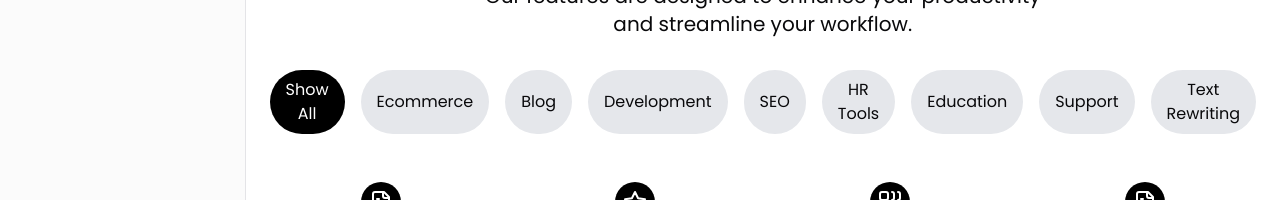
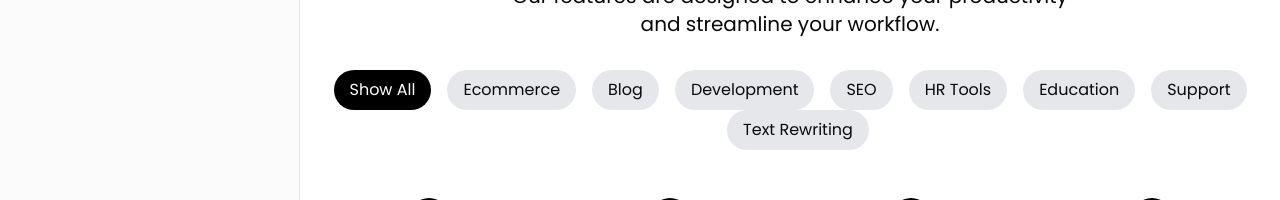
Before and after one commit to Rdrudra99/WhyMe.tech-Free-AI-Content-Creation-Hub, a Next.js app: page /dashboard in a window 1280 px wide. Shown: the part 246-446 px from the top of the page. Built offline with nearby package versions, Linux system fonts and the light colour scheme; no server answers.

Commit message:
fix ui issue in buttons in homepage

```diff
--- a/app/(dashboard)/dashboard/page.tsx
+++ b/app/(dashboard)/dashboard/page.tsx
@@ -49,7 +49,7 @@ export default function PlaceholdersAndVanishInputDemo() {
           <UserButton />
         </div>
       </header>
-      <div className="container px-4 md:px-6 py-6 md:py-12 lg:py-16 xl:py-24 overflow-y-scroll lg:h-[calc(100vh-64px)]">
+      <div className="container px-4 md:px-6 py-6 md:py-12 lg:py-16 xl:py-24 overflow-y-scroll lg:h-[calc(100vh-64px)] overflow-hidden">
         <div className="grid gap-6 items-center">
           <div className="flex flex-col justify-center space-y-8 text-center">
             <div className="space-y-2">
@@ -61,7 +61,7 @@ export default function PlaceholdersAndVanishInputDemo() {
               </p>
             </div>
             {/* Filter Buttons */}
-            <div className="flex justify-center space-x-4 mb-4">
+            <div className="flex justify-center space-x-4 mb-4 flex-wrap md:space-y-0 space-y-2">
               <button
                 className={cn(
                   "px-4 py-2 rounded-full",
```
